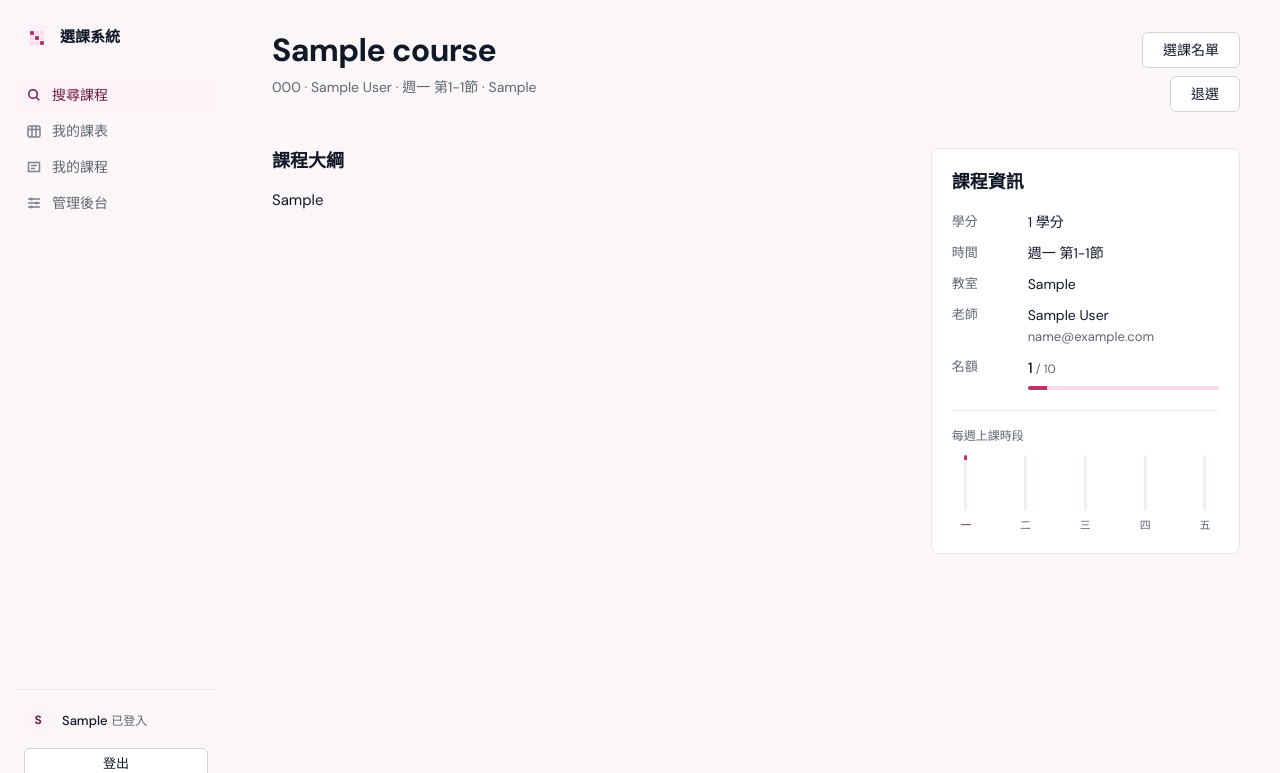
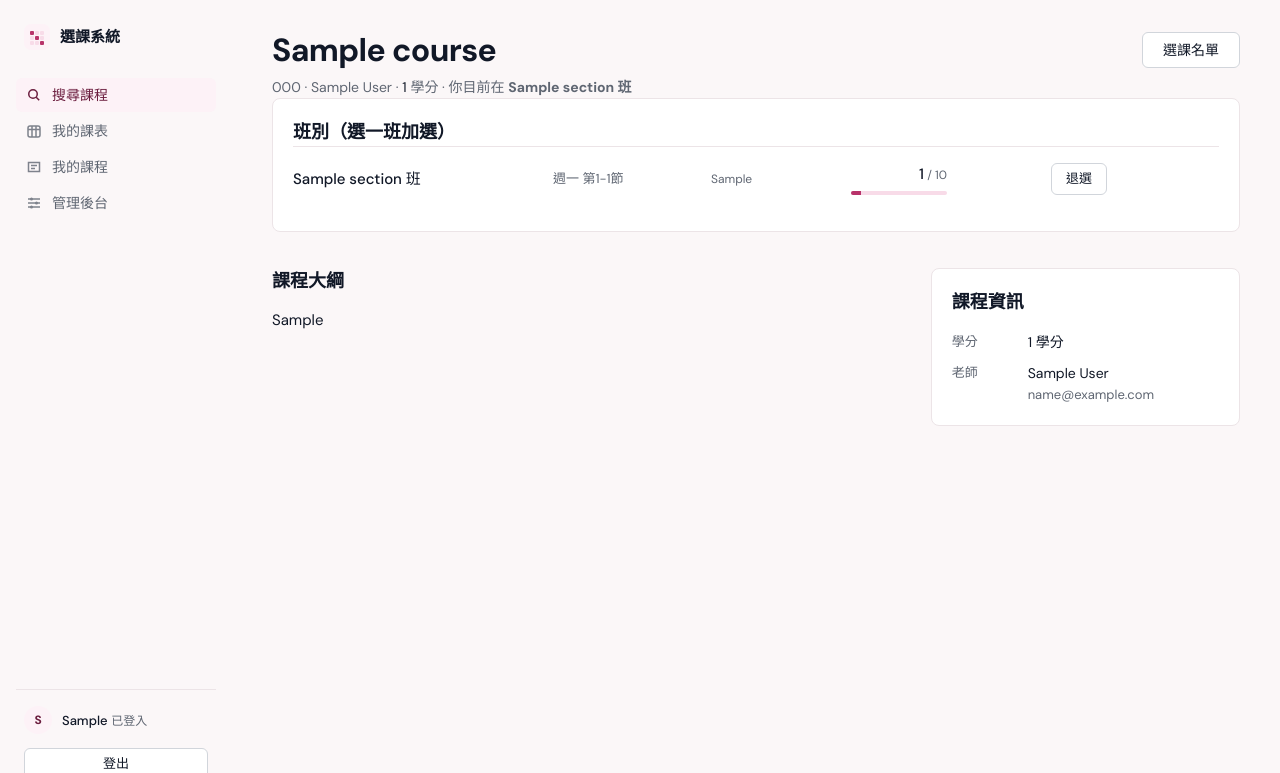
Before and after one commit to lucashsu95/course_select, a Django app: page /course/1/ in a window 1280 px wide. Shown: the top 773 px of the page. Run offline with Django 5.2, Linux system fonts and the light colour scheme; a user stored in the database is signed in; tables that the repository leaves empty hold one stand-in row (values such as "Sample post").

Commit message:
feat: 一課多班——班別（Section）模型與依班加退選 (#2)
* feat: 一課多班——Section 班別模型與依班加退選（#1）

1. 新增 Section：時間/教室/名額移到班別，(course, label) 唯一
2. Enrollment 改指向 Section；Course 保留課程層欄位
3. register(user, section)：同課只選一班、依班別時段衝堂、依班名額、學期學分上限
4. migration 0002：既有課程 backfill A 班、舊加選改指 A 班
5. 列表/詳情/課表/加退選改以班別為單位；seed 多門課 2 班
6. 測試改寫：同課另一班被擋、退 A 可選 B、跨課衝堂、每班獨立名額、開放轉址防護

* fix: 處理 PR #2 審查回饋——反向名漏改、migration 簽章與順序、admin 漏改

1. 全域 related_name 漏改補齊：models.enrolled_count、services.register、
   views 五處（course_list/course_detail/my_schedule/teaching/roster）
   全部改走 enrollments
2. admin.py（上輪整檔漏改）：新增 SectionAdmin；CourseAdmin 不再顯示
   已移到班別的 day/period/room/capacity；EnrollmentAdmin 改引用 section
3. migration 0005：RunPython 回呼補 schema_editor 參數；兩處
   RemoveConstraint 移到對應 RemoveField 之前（移除欄位會連帶移除
   引用它的 constraint）
4. 測試自帶錯誤修正：衝堂斷言改引用「已選」的 A 班；course_roster
   四處改傳 course_id（原傳 section pk 剛好都是 1 而假通過）；
   my_sections helper 改對反向名並實際用於斷言
5. 非阻擋改善：teaching_courses 單查詢＋Python 分組消 N+1；
   學分總和按課號去重（services 與 my_schedule）；list/detail 班別行
   抽出 _section_row.html partial；清掉死 class；老師頁行改三欄 grid
6. README：名單欄位補「班別」；已知限制補 migration 不可逆與學分去重說明

```diff
--- a/courses/static/courses/app.css
+++ b/courses/static/courses/app.css
@@ -274,6 +274,10 @@ h2 { font-size: var(--fs-section); font-weight: 600; }
 .c-credits { font-size: 13px; color: var(--muted); text-align: right; white-space: nowrap; }
 .course-row .action { justify-self: end; display: flex; }
 
+/* 老師專區行只有 identity／meta／action 三段，改用 3 欄 grid 並讓 meta 內換行 */
+.course-row--teach { grid-template-columns: minmax(0, 1fr) minmax(0, 1fr) auto; }
+.course-row--teach .meta { display: flex; flex-wrap: wrap; gap: 8px 16px; }
+
 .courses { list-style: none; margin: 0; padding: 0; }
 .course-row { padding: 16px 0; border-top: 1px solid var(--rule); position: relative; }
 .courses .course-row:first-child { border-top: 1px solid var(--border); }
@@ -354,15 +358,6 @@ h2 { font-size: var(--fs-section); font-weight: 600; }
 .facts .seats { justify-self: stretch; text-align: left; }
 .facts .track { margin-left: 0; width: 100%; max-width: 240px; }
 
-.when { margin-top: 20px; padding-top: 16px; border-top: 1px solid var(--rule); }
-.when-label { margin-bottom: 10px; color: var(--muted); font-size: 12px; }
-.mini-week { display: grid; grid-template-columns: repeat(5, 28px); justify-content: space-between; gap: 0; }
-.mini-day { display: flex; flex-direction: column; align-items: center; gap: 6px; }
-.mini-track { position: relative; display: block; width: 3px; height: 56px; border-radius: 2px; background: var(--rule); overflow: hidden; }
-.mini-block { position: absolute; left: -2px; width: 7px; border-radius: 2px; background: var(--accent-track); }
-.mini-day.on .mini-block { background: var(--accent); }
-.mini-name { color: var(--muted); font-size: 11px; }
-.mini-day.on .mini-name { color: var(--accent-ink); font-weight: 500; }
 
 .login-hint { color: var(--muted); font-size: 13px; }
 .login-hint a { color: var(--accent-ink); }
@@ -437,8 +432,6 @@ h2 { font-size: var(--fs-section); font-weight: 600; }
   .menu .btn { height: 44px; font-size: 14px; }
   .menu .who-name { font-size: 14px; }
 
-  .mini-week { max-width: 320px; }
-
   .list-head { display: none; }
   .course-row {
     grid-template-columns: minmax(0, 1fr) auto;
--- a/courses/templates/courses/_action.html
+++ b/courses/templates/courses/_action.html
@@ -1,10 +1,10 @@
-{# 加選 / 退選按鈕：需要 course、is_mine、next(可選)、primary(可選) #}
+{# 加選 / 退選按鈕：需要 section、is_mine、next(可選)、primary(可選) #}
 {% if is_mine %}
-  <form method="post" action="{% url 'drop' course.pk %}" class="inline-form">{% csrf_token %}
+  <form method="post" action="{% url 'drop' section.pk %}" class="inline-form">{% csrf_token %}
     <input type="hidden" name="next" value="{{ next }}">
     <button class="btn btn-secondary">退選</button></form>
 {% else %}
-  <form method="post" action="{% url 'enroll' course.pk %}" class="inline-form">{% csrf_token %}
+  <form method="post" action="{% url 'enroll' section.pk %}" class="inline-form">{% csrf_token %}
     <input type="hidden" name="next" value="{{ next }}">
     <button class="btn {% if primary %}btn-primary{% else %}btn-secondary{% endif %}">加選</button></form>
 {% endif %}
--- /dev/null
+++ b/courses/templates/courses/_section_row.html
@@ -0,0 +1,28 @@
+<li class="course-row">
+  <div class="identity">
+    {% if in_course_detail %}
+      <span class="course-name">{{ s.label_display }}</span>
+    {% else %}
+      <a class="course-name" href="{% url 'course_detail' s.course.pk %}">{{ s.course.name }}</a>
+      <p class="course-meta">{{ s.course.teacher }}</p>
+    {% endif %}
+  </div>
+  <div class="meta">
+    {% if in_course_detail %}
+      <span class="c-time">{{ s.time_display }}</span>
+      <span class="c-code"><span class="room">{{ s.room|default:"教室未定" }}</span></span>
+    {% else %}
+      <span class="c-code">{{ s.course.code }}<span class="room">· {{ s.room|default:"教室未定" }}</span></span>
+      <span class="c-time">{{ s.label_display }} · {{ s.time_display }}</span>
+      <span class="c-credits num">{{ s.course.credits }} 學分</span>
+    {% endif %}
+  </div>
+  <div class="seats">
+    <span class="seats-num num">{{ s.enrolled }}<span class="of"> / {{ s.capacity }}</span></span>
+    {% if s.is_full %}<span class="full-flag">額滿</span>{% endif %}
+    <span class="track" aria-hidden="true"><span style="width:{% widthratio s.enrolled s.capacity 100 %}%"></span></span>
+  </div>
+  <div class="action">
+    {% if user.is_authenticated %}{% include "courses/_action.html" with section=s is_mine=is_mine next=next %}{% endif %}
+  </div>
+</li>
--- a/courses/templates/courses/detail.html
+++ b/courses/templates/courses/detail.html
@@ -4,17 +4,26 @@
 <div class="detail-head">
   <div>
     <h1>{{ course.name }}</h1>
-    <p class="sub">{{ course.code }} · {{ course.teacher }} · {{ course.time_display }} · {{ course.room|default:"教室未定" }}</p>
+    <p class="sub">{{ course.code }} · {{ course.teacher }} · <span class="num">{{ course.credits }}</span> 學分{% if my_section %} · 你目前在 <strong>{{ my_section.label_display }}</strong>{% endif %}</p>
   </div>
   <div class="action">
-    {% if user.is_authenticated %}
-      {% if is_teacher %}<a class="btn btn-secondary" href="{% url 'course_roster' course.pk %}">選課名單</a>{% endif %}
-      {% include "courses/_action.html" with is_mine=is_mine primary=1 %}
-    {% else %}
+    {% if not user.is_authenticated %}
       <p class="login-hint">登入後才能加選 · <a href="{% url 'google_login' %}">以 Google 登入</a></p>
     {% endif %}
+    {% if user.is_authenticated and is_teacher %}<a class="btn btn-secondary" href="{% url 'course_roster' course.pk %}">選課名單</a>{% endif %}
   </div>
 </div>
+
+<section class="panel">
+  <h2>班別（選一班加選）</h2>
+  <ul class="courses">
+    {% for s in sections %}
+    {% include "courses/_section_row.html" with s=s is_mine=s.is_mine next=request.path in_course_detail=True %}
+    {% empty %}
+    <li class="empty">這門課還沒開放任何班別。</li>
+    {% endfor %}
+  </ul>
+</section>
 
 <div class="detail-grid">
   <section class="syllabus">
@@ -26,31 +35,8 @@
     <h2>課程資訊</h2>
     <dl>
       <dt>學分</dt><dd><span class="num">{{ course.credits }}</span> 學分</dd>
-      <dt>時間</dt><dd>{{ course.time_display }}</dd>
-      <dt>教室</dt><dd>{{ course.room|default:"未定" }}</dd>
       <dt>老師</dt><dd>{{ course.teacher }}{% if course.teacher.email %}<br><span class="course-meta">{{ course.teacher.email }}</span>{% endif %}</dd>
-      <dt>名額</dt>
-      <dd>
-        <div class="seats">
-          <span class="seats-num num">{{ course.enrolled }}<span class="of"> / {{ course.capacity }}</span></span>
-          {% if course.enrolled >= course.capacity %}<span class="full-flag">額滿</span>{% endif %}
-          <span class="track" aria-hidden="true"><span style="width:{% widthratio course.enrolled course.capacity 100 %}%"></span></span>
-        </div>
-      </dd>
     </dl>
-
-    <div class="when">
-      <p class="when-label">每週上課時段</p>
-      {# shortcut: 迷你週表固定以 10 節為比例，超過 10 節的課會裁切，真的需要時改吃 last_period #}
-      <div class="mini-week" aria-hidden="true">
-        {% for d, label in days %}
-        <div class="mini-day{% if course.day == d %} on{% endif %}">
-          <span class="mini-track">{% if course.day == d %}<span class="mini-block" style="top:{% widthratio course.start_period|add:"-1" 10 100 %}%;height:{% widthratio course.periods 10 100 %}%"></span>{% endif %}</span>
-          <span class="mini-name">{{ label|slice:"1:" }}</span>
-        </div>
-        {% endfor %}
-      </div>
-    </div>
   </aside>
 </div>
 
@@ -59,7 +45,12 @@
   <h2>{{ course.teacher }} 的其他課程</h2>
   <ul class="courses">
     {% for c in related %}
-      {% include "courses/_row.html" with course=c next=request.path hide_teacher=1 %}
+    <li class="course-row">
+      <div class="identity">
+        <a class="course-name" href="{% url 'course_detail' c.pk %}">{{ c.name }}</a>
+        <p class="course-meta">{{ c.code }} · {{ c.credits }} 學分</p>
+      </div>
+    </li>
     {% endfor %}
   </ul>
 </section>
--- a/courses/templates/courses/list.html
+++ b/courses/templates/courses/list.html
@@ -4,7 +4,7 @@
 <div class="page-head">
   <div>
     <h1>搜尋課程</h1>
-    <p class="sub">共 <span class="num">{{ courses|length }}</span> 門課{% if full_count %}，<span class="num">{{ full_count }}</span> 門已額滿{% endif %}</p>
+    <p class="sub">共 <span class="num">{{ sections|length }}</span> 個班別{% if full_count %}，<span class="num">{{ full_count }}</span> 班已額滿{% endif %}</p>
   </div>
 </div>
 
@@ -21,8 +21,8 @@
   <span>課程</span><span>課號</span><span>時間</span><span class="right">學分</span><span class="right">名額</span><span></span>
 </div>
 <ul class="courses">
-  {% for course in courses %}
-    {% include "courses/_row.html" with course=course next=request.get_full_path %}
+  {% for s in sections %}
+  {% include "courses/_section_row.html" with s=s is_mine=s.is_mine next=request.get_full_path %}
   {% empty %}
   <li class="empty">找不到符合的課程。{% if q or day %}<a href="{% url 'course_list' %}">清除篩選</a>{% endif %}</li>
   {% endfor %}
--- a/courses/urls.py
+++ b/courses/urls.py
@@ -4,8 +4,8 @@ from . import views
 urlpatterns = [
     path("", views.course_list, name="course_list"),
     path("course/<int:pk>/", views.course_detail, name="course_detail"),
-    path("course/<int:pk>/enroll/", views.enroll, name="enroll"),
-    path("course/<int:pk>/drop/", views.drop, name="drop"),
+    path("section/<int:pk>/enroll/", views.enroll, name="enroll"),
+    path("section/<int:pk>/drop/", views.drop, name="drop"),
     path("my/", views.my_schedule, name="my_schedule"),
     path("teaching/", views.teaching_courses, name="teaching"),
     path("course/<int:pk>/roster/", views.course_roster, name="course_roster"),
--- a/courses/views.py
+++ b/courses/views.py
@@ -6,14 +6,14 @@ from django.shortcuts import get_object_or_404, redirect, render
 from django.utils.http import url_has_allowed_host_and_scheme
 from django.views.decorators.http import require_POST
 
-from .models import Course, Enrollment, Term
+from .models import Course, Enrollment, Section, Term
 from .services import register
 
 
-def _my_course_ids(user):
+def _my_section_ids(user):
     if not user.is_authenticated:
         return set()
-    return set(Enrollment.objects.filter(user=user).values_list("course_id", flat=True))
+    return set(Enrollment.objects.filter(user=user).values_list("section_id", flat=True))
 
 
 def _redirect_next(request, fallback, *args):
@@ -25,91 +25,104 @@ def _redirect_next(request, fallback, *args):
 
 
 def course_list(request):
+    """課程列表：每行是一個班別。"""
     q = request.GET.get("q", "").strip()
     day = request.GET.get("day", "")
     term = Term.current()
-    courses = Course.objects.filter(term=term).select_related("teacher").annotate(enrolled=Count("enrollment"))
+    sections = (Section.objects.filter(course__term=term)
+                .select_related("course__teacher")
+                .annotate(enrolled=Count("enrollments")))
     if q:
-        courses = courses.filter(Q(name__icontains=q) | Q(code__icontains=q) | Q(teacher__name__icontains=q))
+        sections = sections.filter(Q(course__name__icontains=q) | Q(course__code__icontains=q)
+                                   | Q(course__teacher__name__icontains=q))
     if day.isdigit():
-        courses = courses.filter(day=int(day))
-    mine = _my_course_ids(request.user)
-    courses = list(courses)
-    for c in courses:
-        c.is_mine = c.pk in mine
-    full_count = sum(1 for c in courses if c.is_full)
+        sections = sections.filter(day=int(day))
+    mine = _my_section_ids(request.user)
+    sections = list(sections)
+    for s in sections:
+        s.is_mine = s.pk in mine
+    full_count = sum(1 for s in sections if s.is_full)
     return render(request, "courses/list.html", {
-        "courses": courses, "q": q, "day": day, "days": Course.DAYS, "full_count": full_count,
+        "sections": sections, "q": q, "day": day, "days": Section.DAYS, "full_count": full_count,
     })
 
 
 def course_detail(request, pk):
-    course = get_object_or_404(Course.objects.select_related("teacher").annotate(enrolled=Count("enrollment")), pk=pk)
-    mine = _my_course_ids(request.user)
+    course = get_object_or_404(Course.objects.select_related("teacher"), pk=pk)
+    sections = list(Section.objects.filter(course=course).annotate(enrolled=Count("enrollments")))
+    mine = _my_section_ids(request.user)
+    for s in sections:
+        s.is_mine = s.pk in mine
+    my_section = next((s for s in sections if s.is_mine), None)
     # 匿名使用者的 id 與 teacher.user_id 都可能是 None，先擋掉未登入
     is_teacher = request.user.is_authenticated and course.teacher.user_id == request.user.id
     related = list(Course.objects.filter(teacher=course.teacher, term=course.term).exclude(pk=pk)
-                   .select_related("teacher").annotate(enrolled=Count("enrollment"))[:4])
-    for c in related:
-        c.is_mine = c.pk in mine
+                   .select_related("teacher")[:4])
     return render(request, "courses/detail.html", {
-        "course": course, "is_mine": course.pk in mine, "is_teacher": is_teacher, "related": related,
-        "days": Course.DAYS,
+        "course": course, "sections": sections, "my_section": my_section, "is_teacher": is_teacher, "related": related,
     })
 
 
 @login_required
 @require_POST
 def enroll(request, pk):
-    course = get_object_or_404(Course, pk=pk)
-    result = register(request.user, course)
+    section = get_object_or_404(Section.objects.select_related("course"), pk=pk)
+    result = register(request.user, section)
     if result.ok:
         messages.success(request, result.message)
     elif result.code == "already":
         messages.info(request, result.message)
     else:
         messages.error(request, result.message)
-    return _redirect_next(request, "course_detail", pk)
+    return _redirect_next(request, "course_detail", section.course_id)
 
 
 @login_required
 @require_POST
 def drop(request, pk):
-    deleted, _ = Enrollment.objects.filter(user=request.user, course_id=pk).delete()
+    section = get_object_or_404(Section.objects.select_related("course"), pk=pk)
+    deleted, _ = Enrollment.objects.filter(user=request.user, section_id=pk).delete()
     if deleted:
-        messages.success(request, "已退選。")
+        messages.success(request, f"已退選「{section.course.name} {section.label_display}」。")
     else:
-        messages.info(request, "你沒有選這門課。")
+        messages.info(request, "你沒有選這個班別。")
     return _redirect_next(request, "my_schedule")
 
 
 @login_required
 def my_schedule(request):
-    mine = list(Course.objects.filter(enrollment__user=request.user, term=Term.current())
-                .select_related("teacher").annotate(enrolled=Count("enrollment")))
-    grid = {(c.day, p): c for c in mine for p in range(c.start_period, c.end_period + 1)}
-    last_period = max(8, max((c.end_period for c in mine), default=8))
-    rows = [(p, [grid.get((d, p)) for d, _ in Course.DAYS]) for p in range(1, last_period + 1)]
-    for c in mine:
-        c.is_mine = True
+    mine = list(Section.objects.filter(enrollments__user=request.user, course__term=Term.current())
+                .select_related("course__teacher"))
+    grid = {(s.day, p): s for s in mine for p in range(s.start_period, s.end_period + 1)}
+    last_period = max(8, max((s.end_period for s in mine), default=8))
+    rows = [(p, [grid.get((d, p)) for d, _ in Section.DAYS]) for p in range(1, last_period + 1)]
+    for s in mine:
+        s.is_mine = True
     return render(request, "courses/schedule.html", {
-        "mine": mine, "rows": rows, "days": [label for _, label in Course.DAYS],
-        "total": sum(c.credits for c in mine), "max": settings.MAX_CREDITS,
+        "mine": mine, "rows": rows, "days": [label for _, label in Section.DAYS],
+        "total": sum({s.course_id: s.course.credits for s in mine}.values()), "max": settings.MAX_CREDITS,
     })
 
 
 @login_required
 def teaching_courses(request):
-    courses = (Course.objects.filter(teacher__user=request.user, term=Term.current())
-               .select_related("teacher").annotate(enrolled=Count("enrollment")))
+    courses = list(Course.objects.filter(teacher__user=request.user, term=Term.current())
+                   .select_related("teacher"))
+    by_course = {}
+    for s in (Section.objects.filter(course__teacher__user=request.user, course__term=Term.current())
+              .select_related("course").annotate(enrolled=Count("enrollments"))):
+        by_course.setdefault(s.course_id, []).append(s)
+    for c in courses:
+        c.section_list = by_course.get(c.pk, [])
     return render(request, "courses/teaching.html", {"courses": courses})
 
 
 @login_required
 def course_roster(request, pk):
-    course = get_object_or_404(
-        Course.objects.select_related("teacher").annotate(enrolled=Count("enrollment")),
-        pk=pk, teacher__user=request.user)
+    course = get_object_or_404(Course.objects.select_related("teacher"), pk=pk, teacher__user=request.user)
+    sections = list(Section.objects.filter(course=course).annotate(enrolled=Count("enrollments")))
+    enrollments = (Enrollment.objects.filter(section__course=course)
+                   .select_related("user", "section").order_by("created"))
     return render(request, "courses/roster.html", {
-        "course": course, "enrollments": course.enrollment_set.select_related("user").order_by("created"),
+        "course": course, "sections": sections, "enrollments": enrollments,
     })
```
Also changed, not shown: courses/admin.py (+13 -6 lines), courses/management/commands/seed.py (+39 -15 lines), courses/models.py (+35 -14 lines), courses/services.py (+19 -14 lines), courses/templates/courses/_row.html (deleted, +0 -20 lines), courses/templates/courses/roster.html (+4 -3 lines), courses/templates/courses/schedule.html (+11 -5 lines), courses/templates/courses/teaching.html (+5 -12 lines), courses/tests.py (+87 -44 lines), README.md, courses/migrations/0005_section.py (added).
